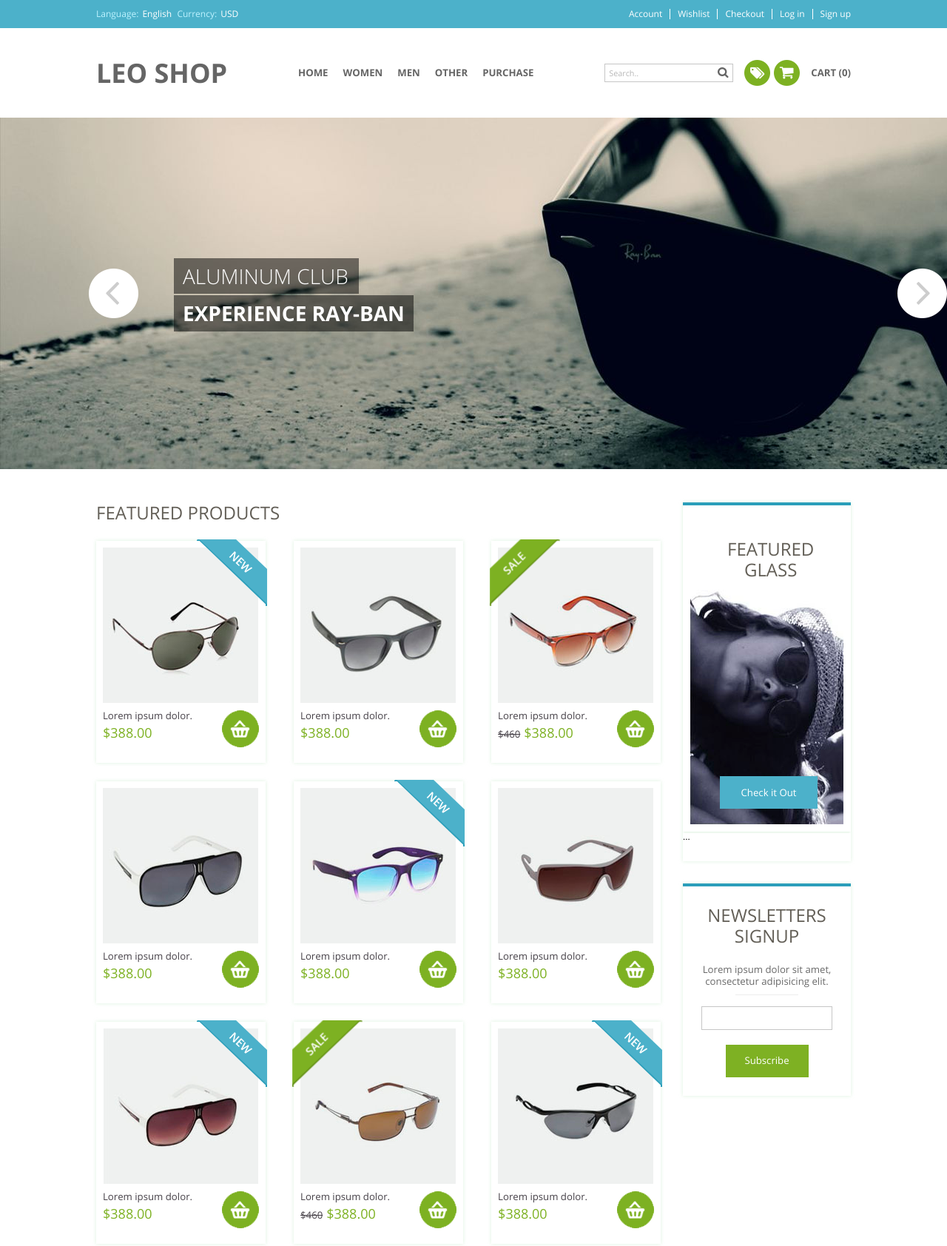
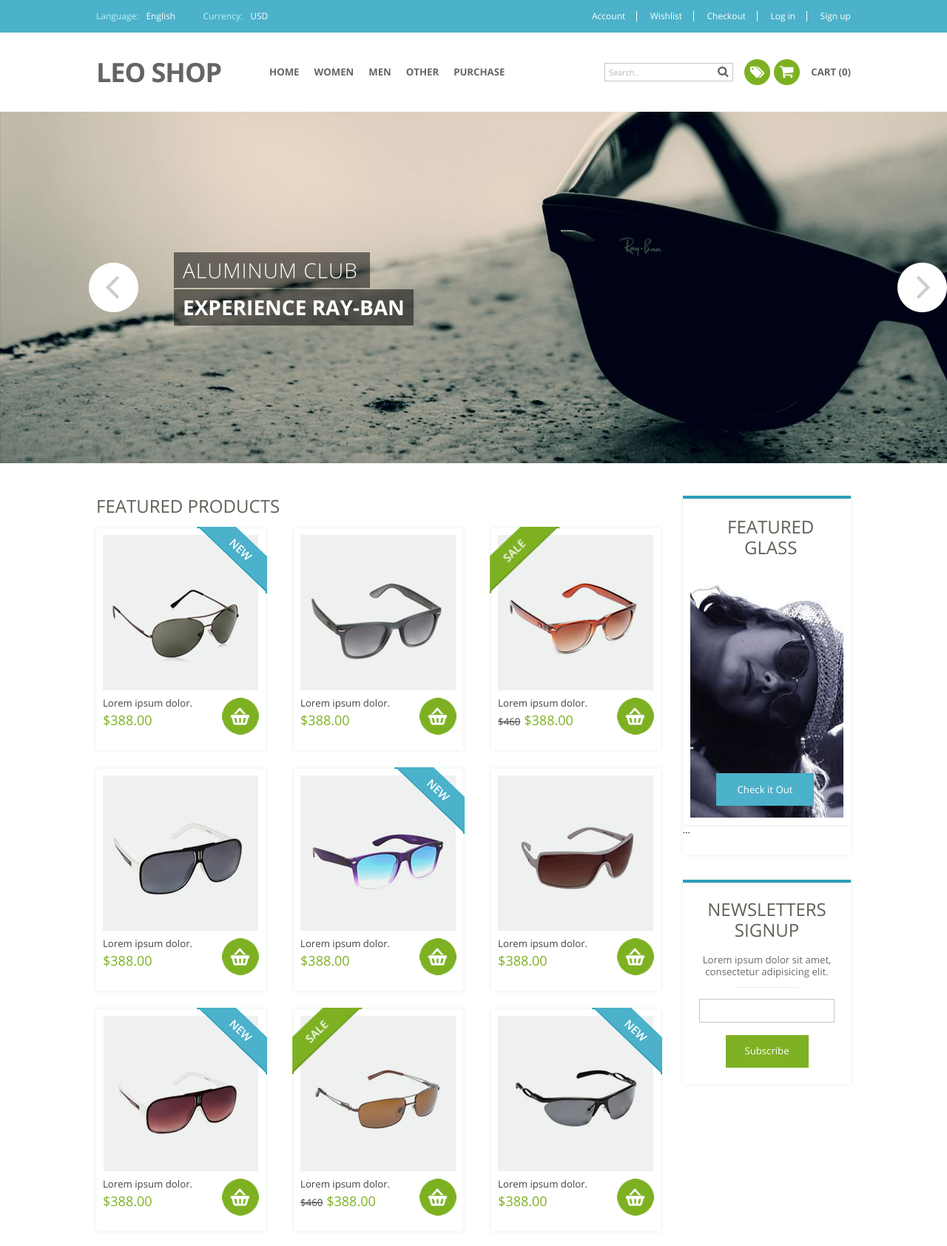
Before and after one commit to Galimard/OnlineShop, a plain HTML site: page index.html in a window 1280 px wide. Shown: the top 1684 px of the page at 74% size. Drawn offline with Linux system fonts and the light colour scheme; files whose address does not match are found by name.

Commit message:
#fix отверен пиксель перфект (контент в main гуляет)

```diff
--- a/css/style.css
+++ b/css/style.css
@@ -67,6 +67,7 @@
     display: flex;
     justify-content: space-between;
     padding: 0;
+    margin: 0;
 }
 
 .menu-list__item {
@@ -86,13 +87,14 @@
 /*header-top, стили для хедера*/
 .header-top {
     background-color: #4cb1ca;
+    padding: 15px 0;
 }
 
 .header-select__text {
     color:  #bef3ff;
     font-size: 1rem;
     font-weight: 400;
-    margin-right: 5px;
+    margin-right: 10px;
 }
 
 .header__select {
@@ -100,6 +102,10 @@
     color:  #ffffff;
     font-size: 1rem;
     font-weight: 400;
+}
+
+.header-select__wrap {
+    margin-right: 30px;
 }
 
 /*.header__select::after {*/
@@ -110,8 +116,12 @@
     /*background: url("../img/arrow-down.png") center no-repeat;*/
 /*}*/
 
+.header-top__menu {
+    width: 365px;
+}
+
 .top-menu__item {
-    padding: 0 10px;
+    padding: 0 15px;
     border-right: 1px solid #ffffff;
 }
 
@@ -136,7 +146,7 @@
 
 /*header-bottom, стили для хедера*/
 .header-bottom__wrap {
-    padding: 40px 0;
+    padding: 33px 0;
 }
 
 .logo__link {
@@ -145,6 +155,11 @@
     font-weight: 700;
     text-decoration: none;
     text-transform: uppercase;
+    letter-spacing: -1px;
+}
+
+.header-bottom__menu {
+    margin-left: -70px;
 }
 
 .bottom-menu__item {
@@ -362,8 +377,9 @@
 }
 
 .slider-item__text:first-child {
-    max-width: 250px;
+    max-width: 265px;
     margin-bottom: 2px;
+    letter-spacing: 1px;
 }
 
 .slider-item__text-bold {
@@ -377,7 +393,7 @@
 .main-content {
     display: flex;
     justify-content: space-between;
-    padding: 45px 0 50px;
+    padding: 44px 0 50px;
 }
 
 .products {
@@ -414,7 +430,7 @@
 }
 
 .products__heading {
-    margin: 0 0 24px;
+    margin: 0 0 16px;
     color:  #635f57;
     font-size: 2rem;
     font-weight: 400;
@@ -522,8 +538,9 @@
 }
 
 .sidebar-slider__text {
+    margin: 0;
     position: absolute;
-    top: 25px;
+    top: 28px;
     left: 60px;
     color:  #635f57;
     font-size: 2rem;
@@ -534,8 +551,8 @@
 
 .sidebar-slider__button {
     position: absolute;
-    top: 370px;
-    left: 50px;
+    top: 375px;
+    left: 45px;
     display: block;
     background-color:  #4cb1ca;
     width: 132px;
@@ -559,15 +576,15 @@
 
 /*signup форма подписки*/
 .sidebar__signup {
-    margin-top: 30px;
-    padding: 25px;
+    margin-top: 34px;
+    padding: 22px;
     width: 227px;
     box-shadow: 0 0 5px rgba(206, 237, 210, 0.7);
     border-top: 4px solid #2b9eba;
 }
 
 .sidebar-signup__heading {
-    margin: 0 0 25px;
+    margin: 0 0 20px;
     color:  #635f57;
     font-size: 2rem;
     font-weight: 400;
@@ -584,7 +601,7 @@
 }
 
 .sidebar__border {
-    margin: 10px auto 15px;
+    margin: 13px auto 15px;
     display: block;
     height: 1px;
     width: 85px;
@@ -600,7 +617,7 @@
     width: 100%;
     color: #ffffff;
     padding: 8px;
-    margin-bottom: 20px;
+    margin-bottom: 17px;
     outline: none;
 }
 
@@ -622,7 +639,6 @@
 
 .delivery__content {
     display: flex;
-    justify-content: space-between;
 }
 
 .delivery__item {
@@ -630,6 +646,10 @@
     align-items: center;
     text-decoration: none;
     padding: 20px 0;
+}
+
+.delivery-shipping__link {
+    margin-right: 85px;
 }
 
 .delivery__text {
@@ -676,7 +696,7 @@
 }
 
 .footer-top__content {
-    padding: 50px 0;
+    padding: 46px 0 44px;
     flex-wrap: nowrap;
     align-items: normal;
 }
@@ -686,7 +706,7 @@
 }
 
 .footer__heading {
-    margin: 0 0 30px;
+    margin: 0 0 28px;
     color:  #f5f5f5;
     font-size: 1.65rem;
     font-weight: 400;
@@ -877,6 +897,7 @@
 /*footer-bottom*/
 .footer-bottom {
     background-color:  #0b4b5a;
+    padding: 23px 0;
 }
 
 .footer-bottom__text {
```
